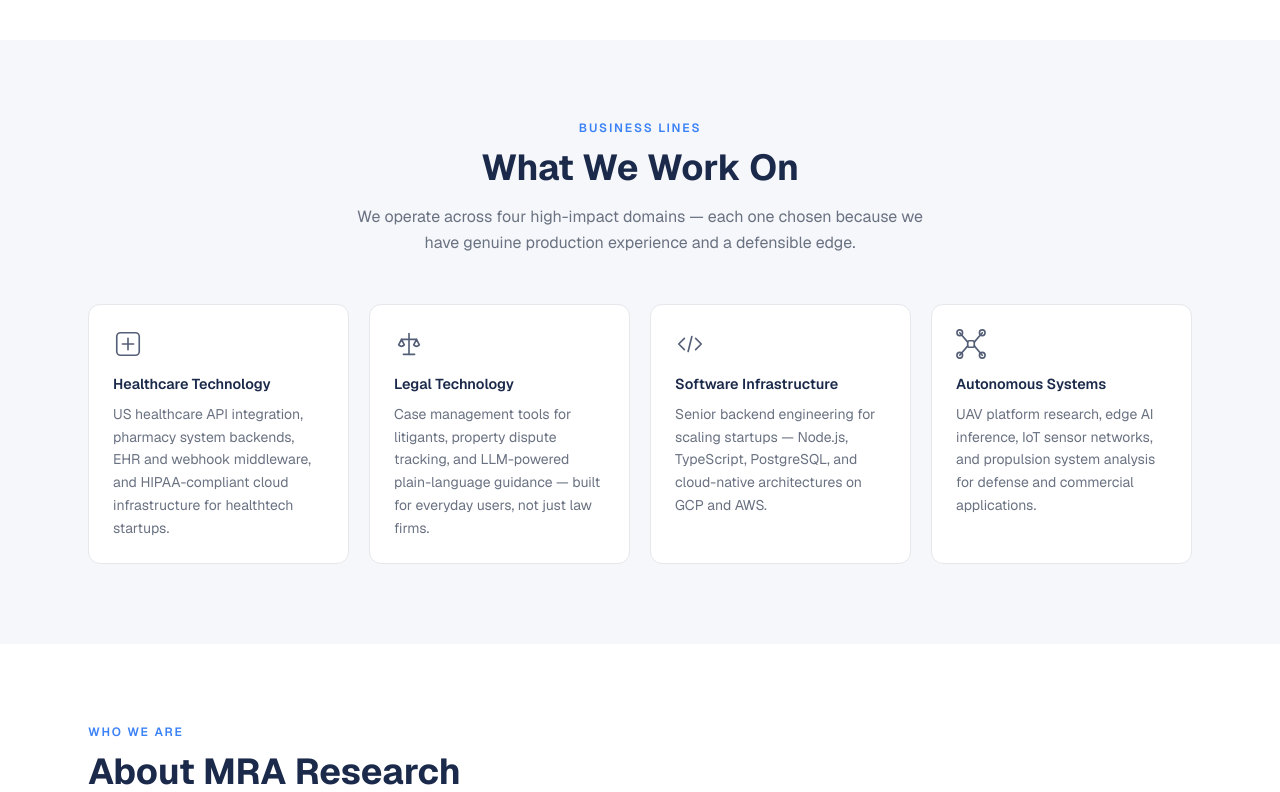
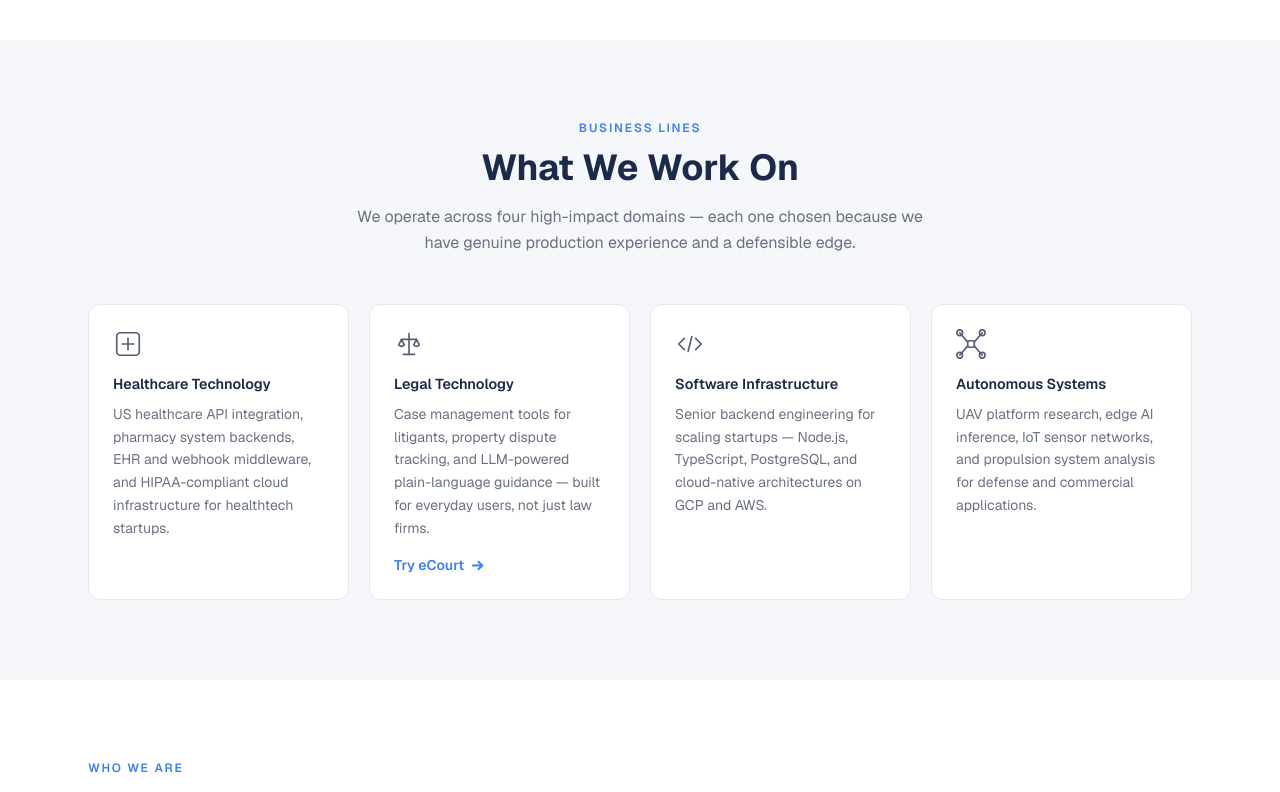
Before and after one commit to sayanmdn/mra-research, a Next.js app: page / in a window 1280 px wide. Shown: the part 590-1382 px from the top of the page. Built offline with nearby package versions, Linux system fonts and the light colour scheme.

Commit message:
Link Legal Technology vertical to eCourt product

```diff
--- a/src/app/page.tsx
+++ b/src/app/page.tsx
@@ -143,6 +143,7 @@ const verticals = [
     icon: <IconScale />,
     title: 'Legal Technology',
     desc: 'Case management tools for litigants, property dispute tracking, and LLM-powered plain-language guidance — built for everyday users, not just law firms.',
+    link: { href: 'https://ecourt.mraresearch.org/', label: 'Try eCourt' },
   },
   {
     icon: <IconCode />,
@@ -275,13 +276,23 @@ export default function Home() {
               {verticals.map((v) => (
                 <div
                   key={v.title}
-                  className="bg-white border border-gray-200 rounded-xl p-6 hover:shadow-lg hover:-translate-y-0.5 transition-all duration-200"
+                  className="bg-white border border-gray-200 rounded-xl p-6 hover:shadow-lg hover:-translate-y-0.5 transition-all duration-200 flex flex-col"
                 >
                   <div className="text-[#1B2A4A] mb-4 opacity-75">{v.icon}</div>
                   <h3 className="text-[0.9rem] font-semibold text-[#1B2A4A] mb-2 leading-snug">
                     {v.title}
                   </h3>
-                  <p className="text-sm text-gray-500 leading-relaxed">{v.desc}</p>
+                  <p className="text-sm text-gray-500 leading-relaxed flex-1">{v.desc}</p>
+                  {v.link && (
+                    <a
+                      href={v.link.href}
+                      target="_blank"
+                      rel="noopener noreferrer"
+                      className="inline-flex items-center gap-1.5 text-[#3B82F6] text-sm font-semibold hover:gap-2.5 transition-all mt-4"
+                    >
+                      {v.link.label} <IconArrow />
+                    </a>
+                  )}
                 </div>
               ))}
             </div>
```
